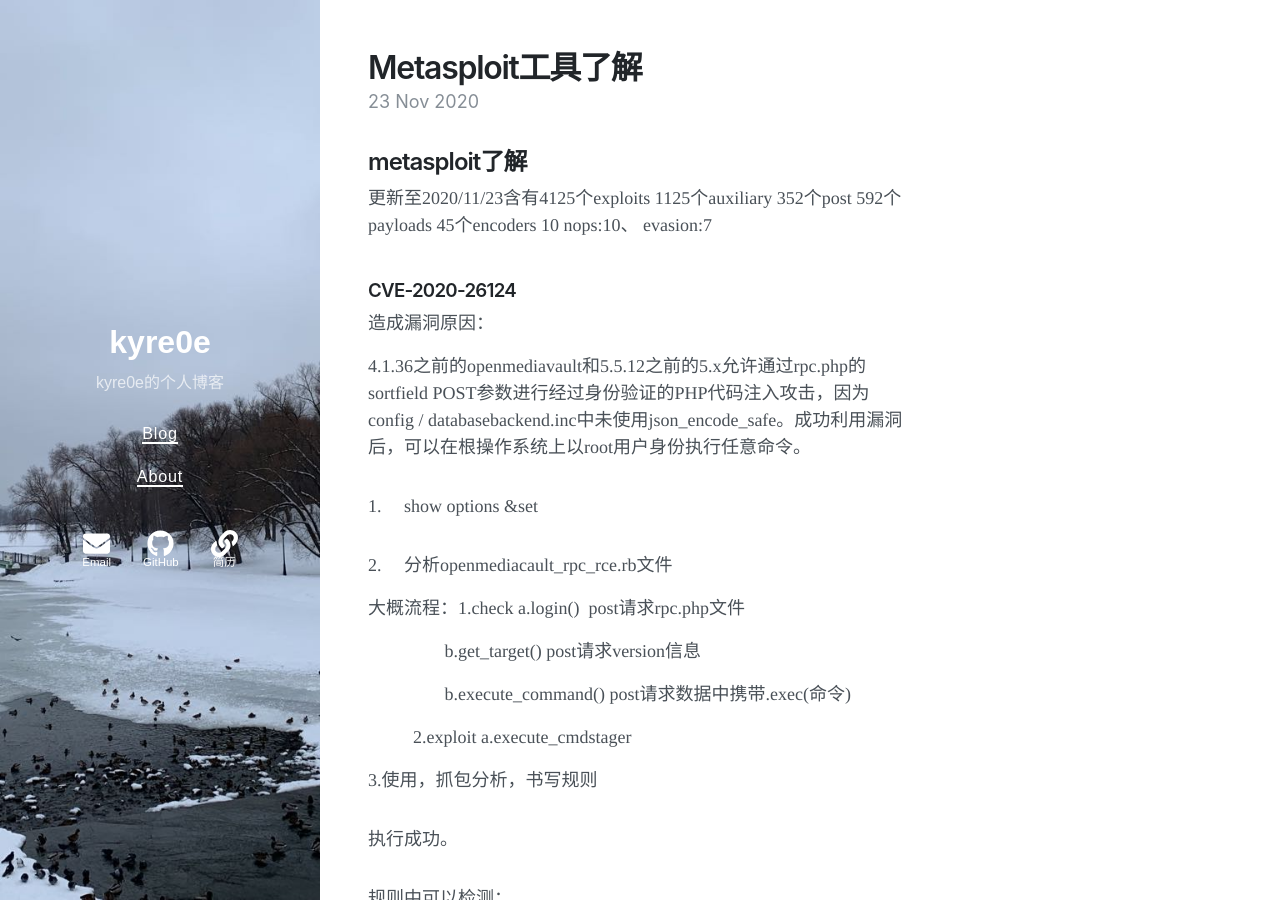
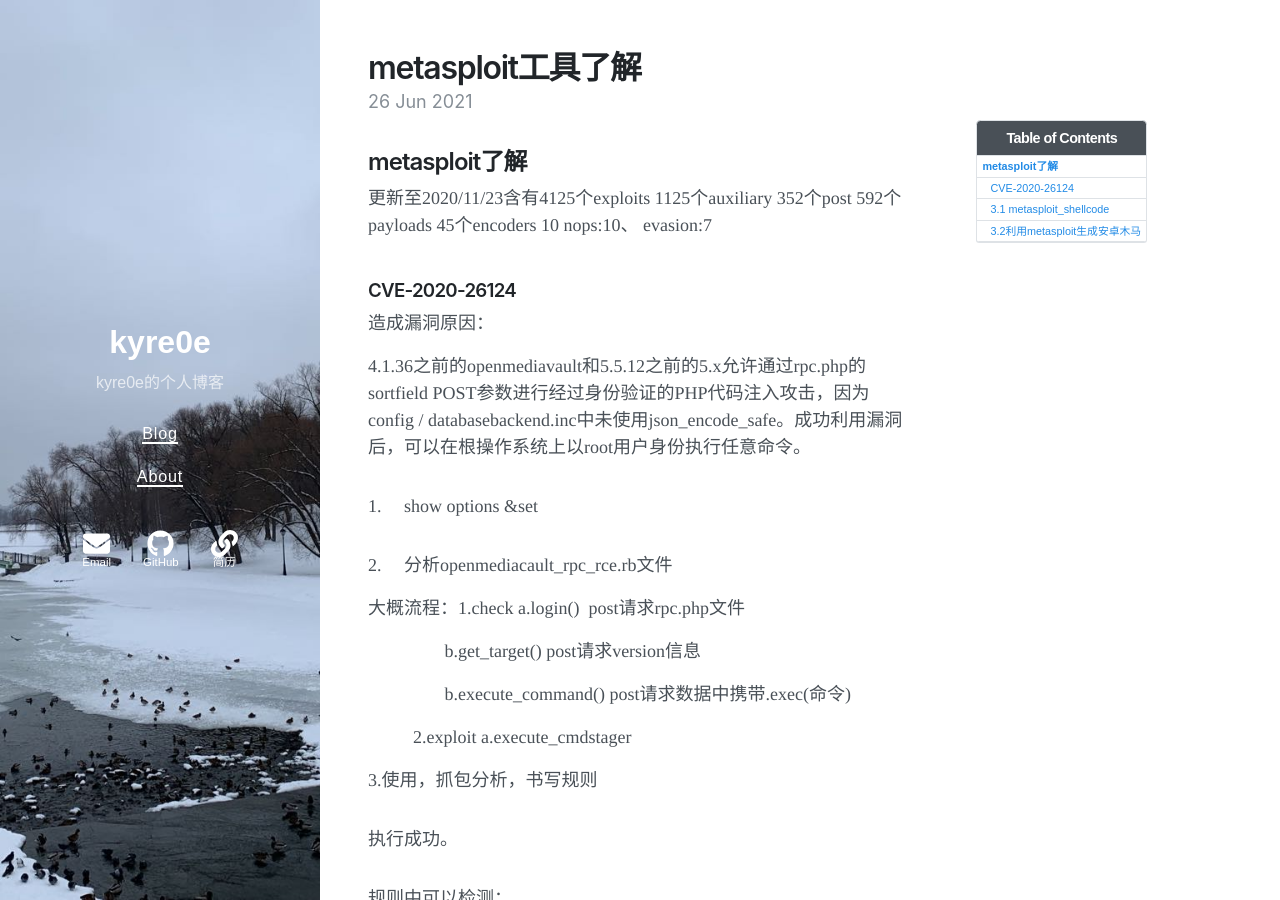
Before and after one commit to Kyre0ee/Kyre0ee.github.io, a Jekyll site: the page built from _posts/2020-11-23-metasploit工具了解.md, in a window 1280 px wide and 900 px high. Built offline with Jekyll 4.4.1, drawn with Linux system fonts in a browser that asks for light colours; nearby versions of some CDN libraries; our own code applies the rules of GitHub Pages for plain Markdown files.

Commit message:
Update 2020-11-23-metasploit工具了解.md

```diff
--- a/_posts/2020-11-23-metasploit工具了解.md
+++ b/_posts/2020-11-23-metasploit工具了解.md
@@ -1,3 +1,12 @@
+---
+layout: post
+title: metasploit工具了解
+date: 2021-06-26 09:30
+tags: 其他
+excerpt: "本文介绍metasploit工具使用&学习笔记。"
+toc: true
+---
+
 ## metasploit了解
 
 更新至2020/11/23含有4125个exploits 1125个auxiliary 352个post 592个payloads 45个encoders 10 nops:10、 evasion:7
```
